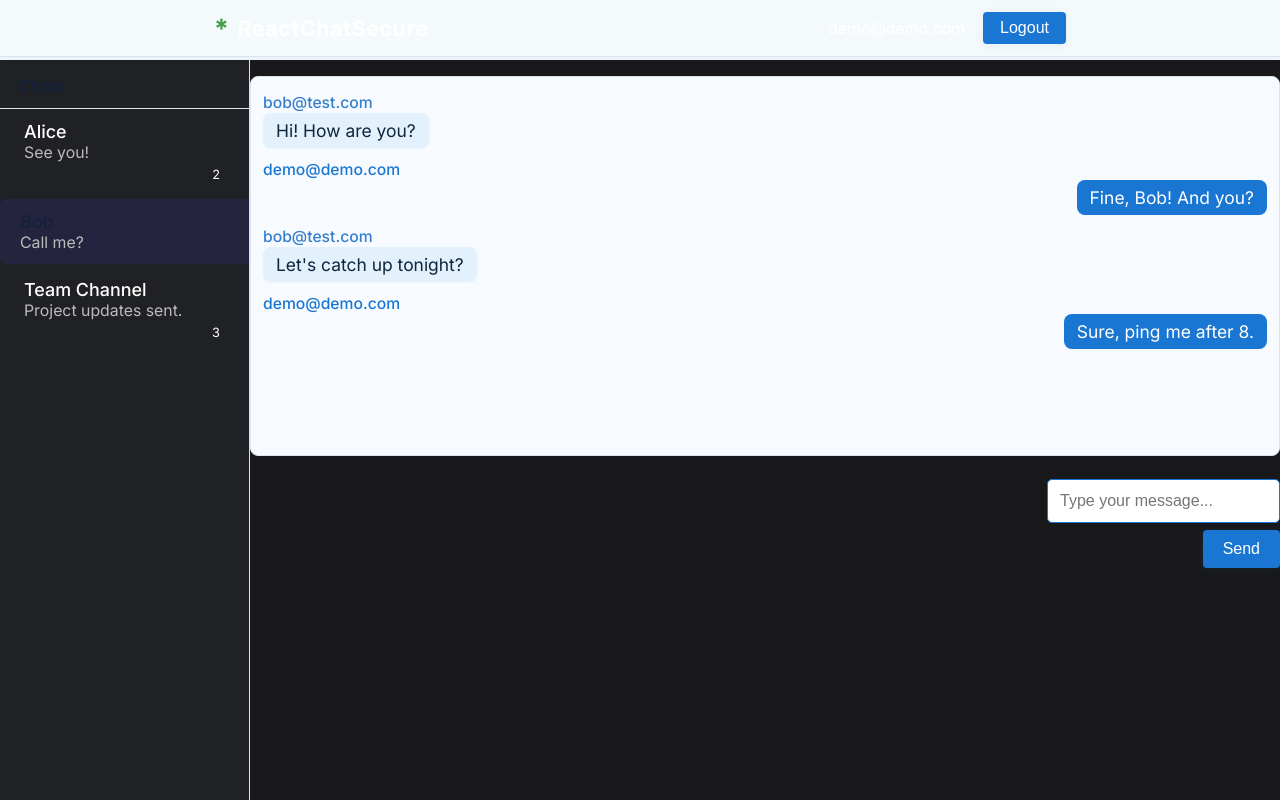
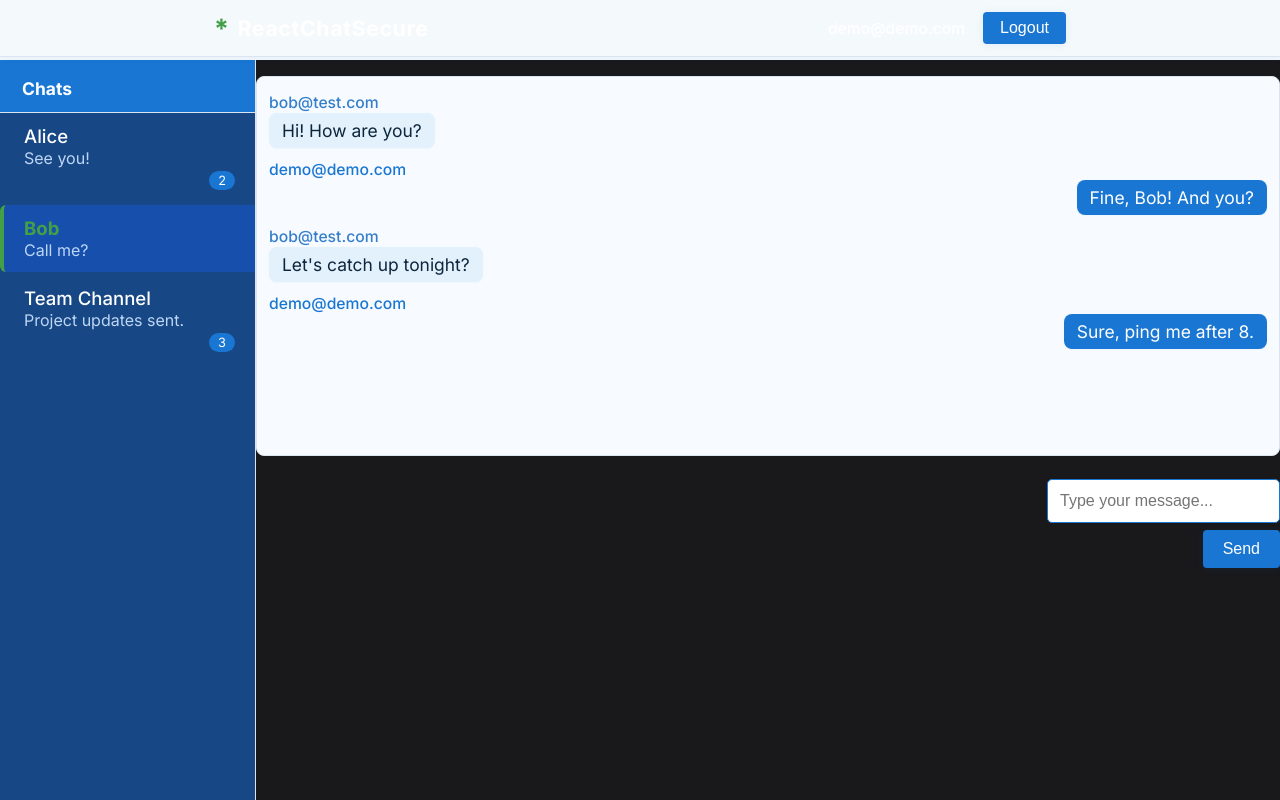
Before and after one commit to Workflow-Manager-admin/reactchatsecure-102972-9d9b82f5, a React (Create React App) app in the folder reactchatsecure/: page / in a window 1280 px wide. Built offline with nearby package versions, Linux system fonts and the light colour scheme; the HTML template or start-up script is replaced by a standard one.

Commit message:
Auto-commit: Changes as of 2025-05-29T11:08:20.492585+00:00

```diff
--- a/reactchatsecure/src/components/Sidebar.js
+++ b/reactchatsecure/src/components/Sidebar.js
@@ -10,44 +10,51 @@ import React from "react";
 export default function Sidebar({ chats }) {
   return (
     <aside style={{
-      width: 250, background: "#202124", borderRight: "1px solid var(--border-color)",
-      display: "flex", flexDirection: "column", height: "calc(100vh - 60px)"
+      width: 256,
+      background: "var(--sidebar-bg)",
+      borderRight: "1px solid var(--border-color)",
+      display: "flex",
+      flexDirection: "column",
+      height: "calc(100vh - 60px)"
     }}>
       <div style={{
-        padding: "16px 18px 12px 18px", borderBottom: "1px solid var(--border-color)",
-        fontWeight: 600, color: "var(--kavia-orange)", fontSize: "1.06rem"
+        padding: "18px 20px 13px 22px",
+        borderBottom: "1px solid var(--border-color)",
+        fontWeight: 700,
+        color: "#fff",
+        fontSize: "1.09rem",
+        letterSpacing: 0.01,
+        background: "var(--primary-blue)"
       }}>
         Chats
       </div>
-      <div style={{ flex: 1, overflowY: "auto" }}>
+      <div style={{ flex: 1, overflowY: "auto", background: "var(--sidebar-bg)" }}>
         {chats.map(chat => (
           <div
             key={chat.id}
             className={`sidebar-chat-row${chat.active ? " active" : ""}`}
             style={{
-              display: "flex", flexDirection: "column", gap:1,
+              display: "flex",
+              flexDirection: "column",
+              gap: 1,
               padding: "12px 20px",
-              background: chat.active ? "#24243e" : "none",
-              borderLeft: chat.active ? '4px solid var(--kavia-orange)': '4px solid transparent',
-              cursor: "pointer"
+              background: chat.active ? "var(--sidebar-active)" : "var(--sidebar-bg)",
+              borderLeft: chat.active ? '4px solid var(--accent-green)' : '4px solid transparent',
+              cursor: "pointer",
+              color: chat.active ? "#fff" : "#d7e3ed"
             }}
           >
             <span style={{
-              fontWeight: 500,
-              fontSize: "1.12rem",
-              color: chat.active ? "var(--kavia-orange)" : "#fff"
+              fontWeight: chat.active ? 700 : 500,
+              fontSize: "1.16rem",
+              color: chat.active ? "var(--accent-green)" : "#fff"
             }}>{chat.name}</span>
             <span style={{
-              color: "#bbb",
-              fontSize: "0.99rem"
+              color: "#bed6f5",
+              fontSize: "1rem"
             }}>{chat.lastMsg}</span>
             {chat.unread > 0 && (
-              <span style={{
-                alignSelf: "flex-end",
-                background: "var(--kavia-orange)",
-                color: "#fff", fontSize: "0.8rem", borderRadius: "1em",
-                padding: "2px 9px", marginTop:2, marginRight:0
-              }}>{chat.unread}</span>
+              <span className="sidebar-badge">{chat.unread}</span>
             )}
           </div>
         ))}
```
Also changed, not shown: 1 other file (tests, documents, lock files or other folders).
